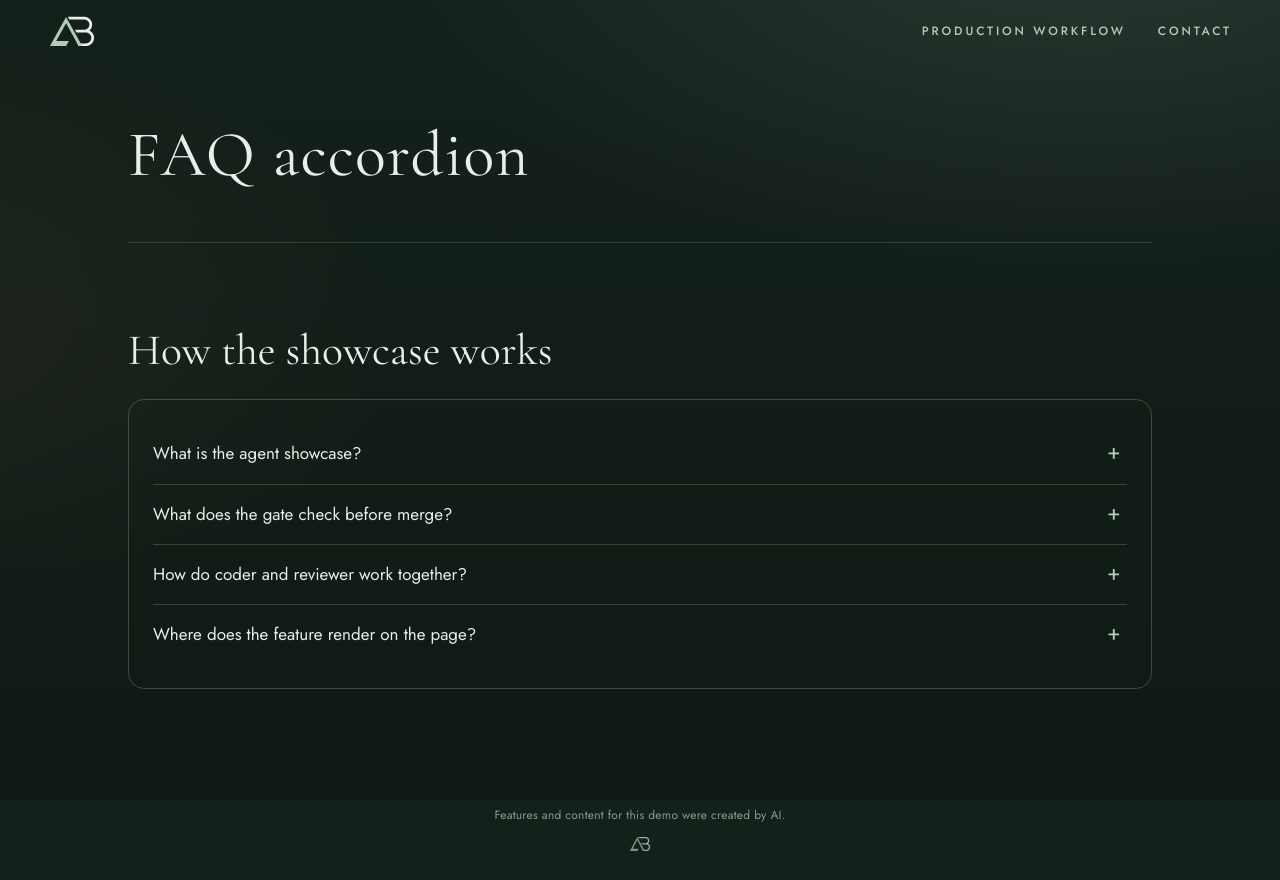
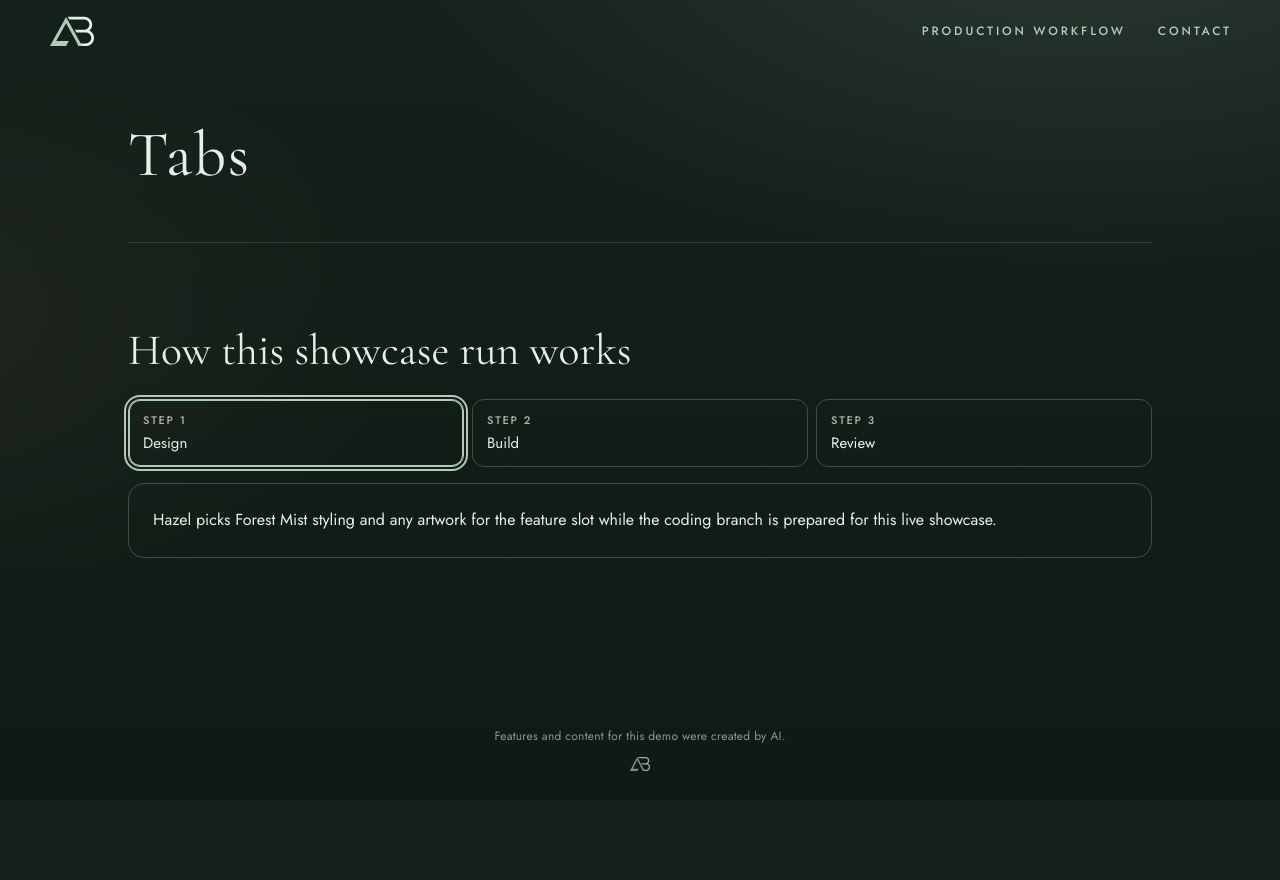
Before and after one commit to ashtonbach/agent-showcase, a Next.js app: page /showcase/ in a window 1280 px wide. After the commit the page ends 800 px from the top, so only its background shows below. Built offline with nearby package versions, Linux system fonts and the light colour scheme.

Commit message:
Feature: Tabs (Authors: Alder) (#475)
Merged after Rowan (AI reviewer) approved 191a781 and the v2 gate, build and functional checks passed. Author: Alder (AI coder)

Co-author: Alder (AI coder)

```diff
--- a/app/lab/current.json
+++ b/app/lab/current.json
@@ -1 +1 @@
-{"slug":"faq-accordion"}
+{"slug":"tabs"}
--- a/app/lab/tabs/index.tsx
+++ b/app/lab/tabs/index.tsx
@@ -1,152 +1,169 @@
 "use client";
 
-import { useCallback, useId, useRef, useState, type KeyboardEvent } from "react";
+import {
+  type KeyboardEvent,
+  useCallback,
+  useEffect,
+  useId,
+  useRef,
+  useState,
+} from "react";
 
 const STEPS = [
   {
     title: "Design",
-    body: "Hazel shapes the layout, typography, and Forest Mist styling so each lab slot matches the brand before code lands.",
+    body: "Hazel picks Forest Mist styling and any artwork for the feature slot while the coding branch is prepared for this live showcase.",
   },
   {
     title: "Build",
-    body: "Alder implements the feature in the lab slot from the spec, keeps the diff small, and ships through the kit gate.",
+    body: "Alder implements the lab component from the written spec, keeps the diff inside the gate limits, and ships through the kit's self-check and merge gate.",
   },
   {
-    title: "Review & QA",
-    body: "Rowan reviews accessibility and behavior; Cedar signs off on the preview so the coordinator can merge when checks pass.",
+    title: "Review",
+    body: "Rowan reviews the pull request on GitHub; Cedar signs off on behavior and layout; the operator's box merges only after those checks pass.",
   },
 ] as const;
 
 export default function TabsLab() {
-  const base = useId();
-  const [selected, setSelected] = useState(0);
+  const base = useId().replace(/:/g, "");
+  const titleId = `${base}-title`;
+  const [index, setIndex] = useState(0);
   const tabRefs = useRef<(HTMLButtonElement | null)[]>([]);
 
-  const tabId = (i: number) => `${base}-tab-${i}`;
-  const panelId = (i: number) => `${base}-panel-${i}`;
-
-  const select = useCallback((i: number) => {
-    setSelected(i);
-    tabRefs.current[i]?.focus();
+  const select = useCallback((next: number) => {
+    setIndex(((next % STEPS.length) + STEPS.length) % STEPS.length);
   }, []);
 
+  useEffect(() => {
+    tabRefs.current[index]?.focus();
+  }, [index]);
+
   const onKeyDown = (e: KeyboardEvent<HTMLDivElement>) => {
-    if (e.key !== "ArrowRight" && e.key !== "ArrowLeft") return;
-    e.preventDefault();
-    const next =
-      e.key === "ArrowRight"
-        ? (selected + 1) % STEPS.length
-        : (selected - 1 + STEPS.length) % STEPS.length;
-    select(next);
+    if (e.key === "ArrowRight") {
+      e.preventDefault();
+      select(index + 1);
+    } else if (e.key === "ArrowLeft") {
+      e.preventDefault();
+      select(index - 1);
+    }
   };
 
   return (
-    <section data-lab="tabs" aria-labelledby={`${base}-heading`} className="lab-tabs-wrap">
+    <section data-lab="tabs" aria-labelledby={titleId} className="lab-tabs">
+      <h2 id={titleId}>How this showcase run works</h2>
+      <div
+        role="tablist"
+        aria-label="Showcase team steps"
+        className="lab-tablist"
+        onKeyDown={onKeyDown}
+      >
+        {STEPS.map((step, i) => {
+          const tabId = `${base}-tab-${i}`;
+          const panelId = `${base}-panel-${i}`;
+          const selected = i === index;
+          return (
+            <button
+              key={step.title}
+              ref={(el) => {
+                tabRefs.current[i] = el;
+              }}
+              type="button"
+              role="tab"
+              id={tabId}
+              aria-selected={selected}
+              aria-controls={panelId}
+              tabIndex={selected ? 0 : -1}
+              className="lab-tab"
+              onClick={() => select(i)}
+            >
+              <span className="lab-tab-step">Step {i + 1}</span>
+              {step.title}
+            </button>
+          );
+        })}
+      </div>
+      {STEPS.map((step, i) => {
+        const tabId = `${base}-tab-${i}`;
+        const panelId = `${base}-panel-${i}`;
+        const selected = i === index;
+        return (
+          <div
+            key={step.title}
+            role="tabpanel"
+            id={panelId}
+            aria-labelledby={tabId}
+            hidden={!selected}
+            className="lab-panel"
+          >
+            <p>{step.body}</p>
+          </div>
+        );
+      })}
       <style>{`
-        .lab-tabs-wrap { width: min(720px, 100%); margin: 8px auto 56px; color: var(--mist, #E8EEE9); }
-        .lab-tabs-card {
-          border: 1px solid rgba(176, 203, 188, 0.28);
-          border-radius: 16px;
-          padding: 24px;
-          background: rgba(18, 26, 22, 0.35);
+        .lab-tabs {
+          width: min(720px, 100%);
+          margin: 8px auto 56px;
+          color: var(--mist, #f2efe6);
         }
-        .lab-tabs-wrap h2 {
+        .lab-tabs h2 {
           font-family: var(--serif);
           font-weight: 400;
           font-size: 30px;
-          line-height: 1.15;
+          line-height: 1.25;
           margin: 0 0 20px;
-          color: var(--mist, #F2EFE6);
         }
         .lab-tablist {
           display: flex;
           flex-wrap: wrap;
           gap: 8px;
-          margin: 0 0 20px;
-          padding: 0;
-          list-style: none;
+          margin-bottom: 16px;
         }
         .lab-tab {
+          flex: 1 1 100px;
+          min-width: 0;
+          padding: 12px 14px;
+          border: 1px solid rgba(176, 203, 188, 0.28);
+          border-radius: 12px;
+          background: transparent;
+          color: var(--mist, #e8eee9);
           font-family: var(--sans);
+          font-size: 15px;
+          cursor: pointer;
+          text-align: left;
+        }
+        .lab-tab[aria-selected="true"] {
+          border-color: var(--sage);
+          box-shadow: inset 0 0 0 1px var(--sage);
+        }
+        .lab-tab:focus-visible {
+          outline: 2px solid var(--sage);
+          outline-offset: 2px;
+        }
+        .lab-tab-step {
+          display: block;
+          font-size: 11px;
           font-weight: 500;
           letter-spacing: 0.16em;
           text-transform: uppercase;
-          font-size: 11px;
-          padding: 10px 14px;
-          border-radius: 999px;
-          border: 1px solid rgba(176, 203, 188, 0.35);
-          background: transparent;
-          color: var(--mist, #E8EEE9);
-          cursor: pointer;
-          transition: background 0.2s ease, border-color 0.2s ease, color 0.2s ease;
+          color: rgba(242, 239, 230, 0.72);
+          margin-bottom: 4px;
         }
-        .lab-tab[aria-selected="true"] {
-          background: rgba(176, 203, 188, 0.18);
-          border-color: var(--sage, #B0CBBC);
-          color: var(--mist, #F2EFE6);
+        .lab-panel {
+          border: 1px solid rgba(176, 203, 188, 0.28);
+          border-radius: 16px;
+          padding: 24px;
         }
-        .lab-tab:focus-visible {
-          outline: 2px solid var(--sage, #B0CBBC);
-          outline-offset: 2px;
+        .lab-panel p {
+          margin: 0;
+          line-height: 1.55;
+          font-size: 16px;
         }
-        .lab-tabpanel { margin: 0; }
-        .lab-tabpanel[hidden] { display: none; }
-        .lab-step-label {
-          display: block;
-          font-family: var(--sans);
-          font-weight: 500;
-          letter-spacing: 0.16em;
-          text-transform: uppercase;
-          font-size: 10px;
-          color: var(--sage, #B0CBBC);
-          margin-bottom: 8px;
-        }
-        .lab-step-body { margin: 0; line-height: 1.55; font-size: 15px; }
         @media (prefers-reduced-motion: reduce) {
-          .lab-tab { transition: none; }
+          .lab-tab {
+            transition: none;
+          }
         }
       `}</style>
-      <div className="lab-tabs-card">
-        <h2 id={`${base}-heading`}>How this run works</h2>
-        <div
-          role="tablist"
-          aria-label="Showcase team steps"
-          className="lab-tablist"
-          onKeyDown={onKeyDown}
-        >
-          {STEPS.map((step, i) => (
-            <button
-              key={step.title}
-              type="button"
-              ref={(el) => {
-                tabRefs.current[i] = el;
-              }}
-              role="tab"
-              id={tabId(i)}
-              aria-selected={selected === i}
-              aria-controls={panelId(i)}
-              tabIndex={selected === i ? 0 : -1}
-              className="lab-tab"
-              onClick={() => setSelected(i)}
-            >
-              Step {i + 1}
-            </button>
-          ))}
-        </div>
-        {STEPS.map((step, i) => (
-          <div
-            key={step.title}
-            role="tabpanel"
-            id={panelId(i)}
-            aria-labelledby={tabId(i)}
-            hidden={selected !== i}
-            className="lab-tabpanel"
-          >
-            <span className="lab-step-label">{step.title}</span>
-            <p className="lab-step-body">{step.body}</p>
-          </div>
-        ))}
-      </div>
     </section>
   );
 }
--- a/app/page.tsx
+++ b/app/page.tsx
@@ -1,4 +1,4 @@
-import Lab from "./lab/faq-accordion";
+import Lab from "./lab/tabs";
 import { readDemoKey, demoTitle } from "./demo-name";
 const demoKey = readDemoKey();
 const demoName = demoTitle();
```
